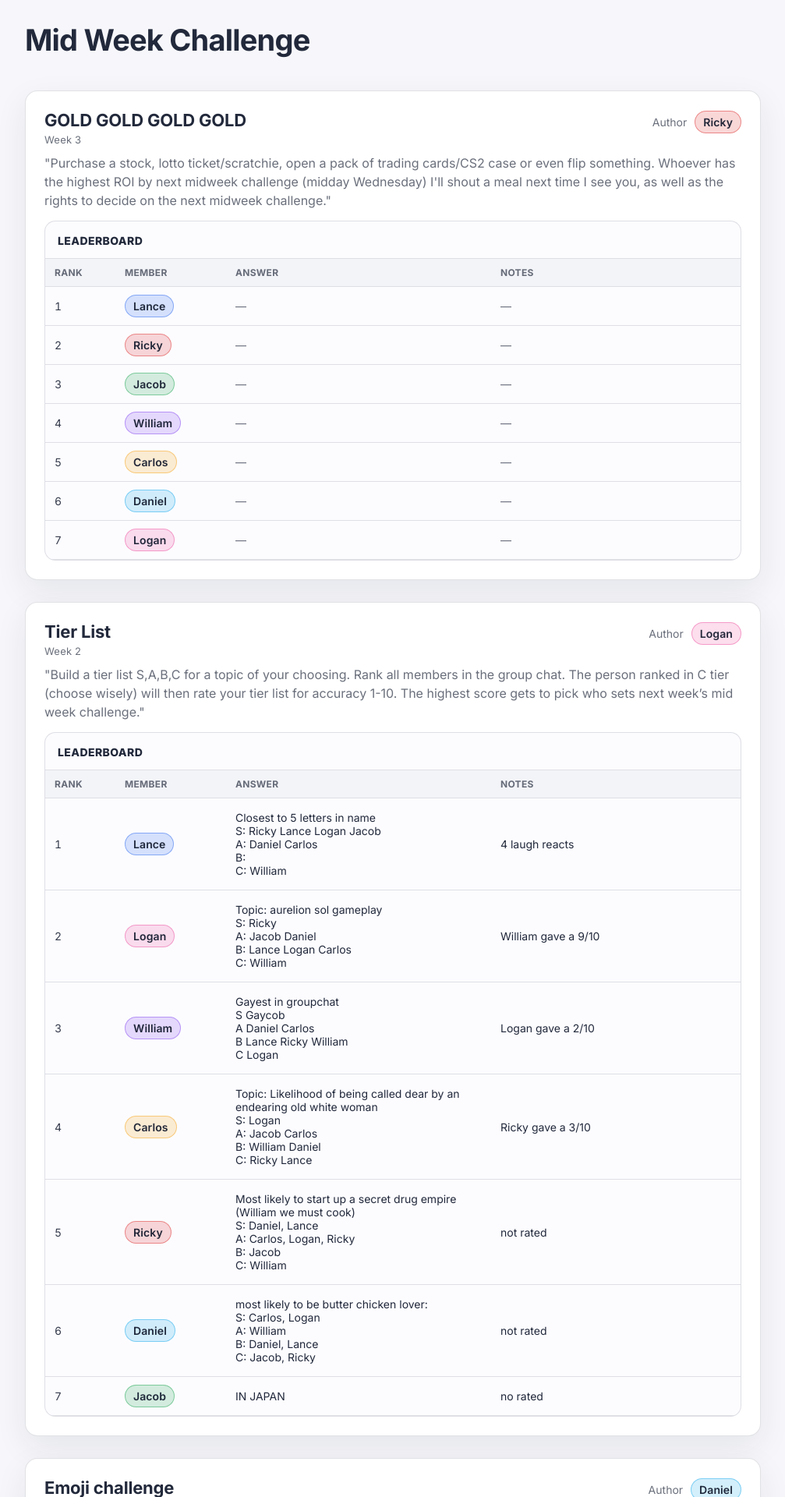
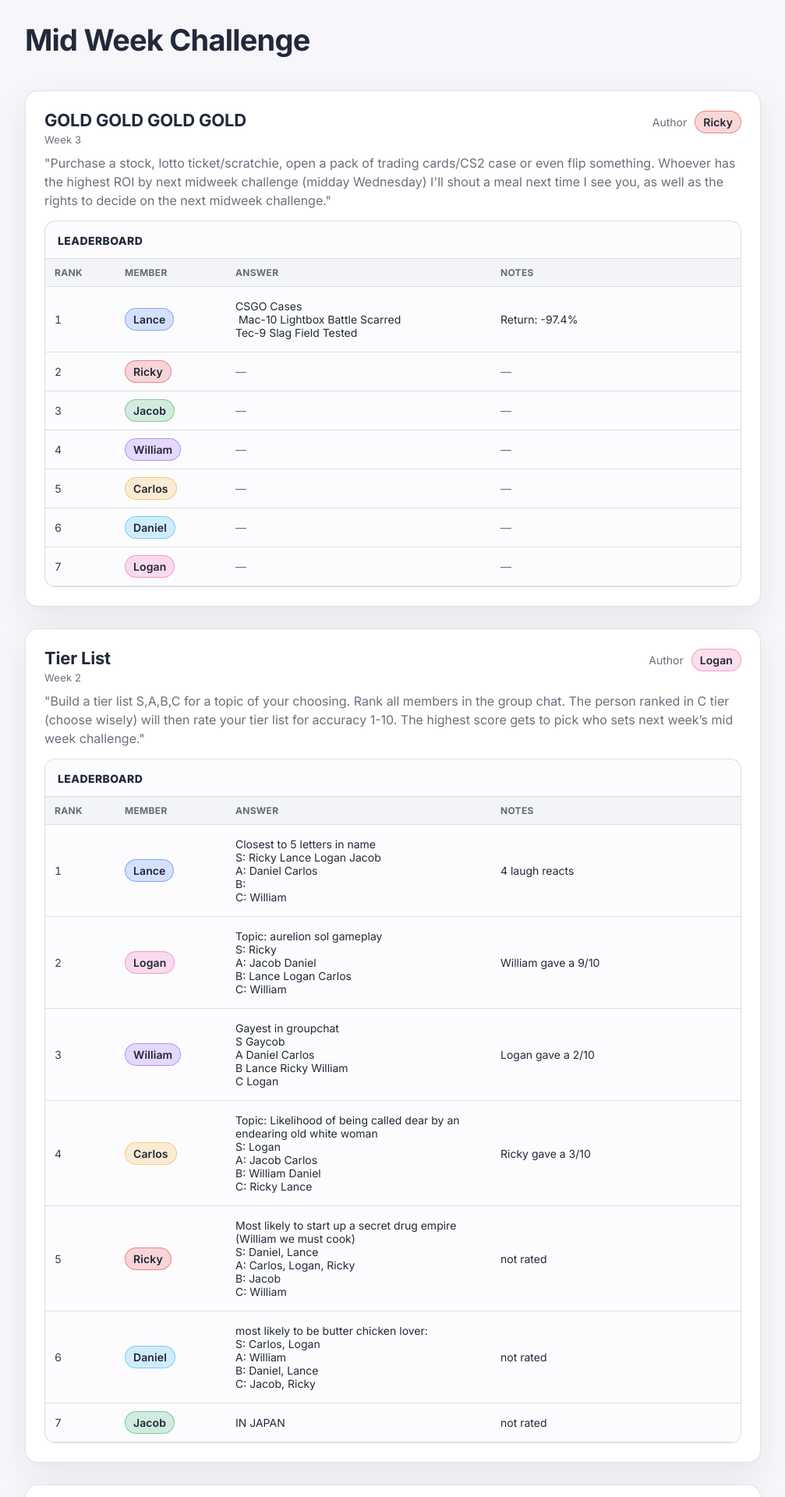
Before and after one commit to lancelancezhang/midweekchallenge, a React (Vite) app: page / in a window 1280 px wide. Shown: the top 1920 px of the page at 78% size, without its empty margins (136-1143 px from the left). Built offline with nearby package versions, Linux system fonts and the light colour scheme.

Commit message:
additionm

```diff
--- a/src/data/challenges.ts
+++ b/src/data/challenges.ts
@@ -9,7 +9,7 @@ export const CHALLENGES: ChallengePost[] = [
     description: '"Purchase a stock, lotto ticket/scratchie, open a pack of trading cards/CS2 case or even flip something. Whoever has the highest ROI by next midweek challenge (midday Wednesday) I\'ll shout a meal next time I see you, as well as the rights to decide on the next midweek challenge."'
     ,
     answers: {
-      Lance: '',
+      Lance: 'CSGO Cases\n \Mac-10 Lightbox Battle Scarred\nTec-9 Slag Field Tested',
       Ricky: '',
       Jacob: '',
       William: '',
@@ -18,7 +18,7 @@ export const CHALLENGES: ChallengePost[] = [
       Logan: '',
     },
     notes: {
-      Lance: '',
+      Lance: 'Return: -97.4%',
       Ricky: '',
       Jacob: '',
       William: '',
@@ -45,7 +45,7 @@ export const CHALLENGES: ChallengePost[] = [
     notes: {
       Lance: '4 laugh reacts',
       Ricky: 'not rated',
-      Jacob: 'no rated',
+      Jacob: 'not rated',
       William: 'Logan gave a 2/10',
       Carlos: 'Ricky gave a 3/10',
       Daniel: 'not rated',
```
